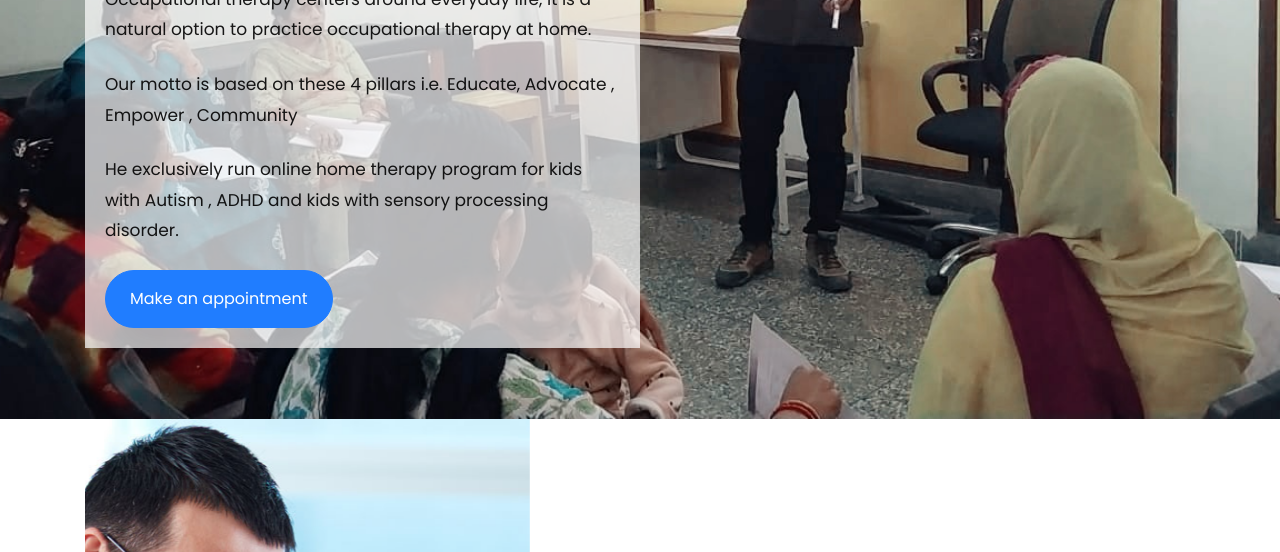
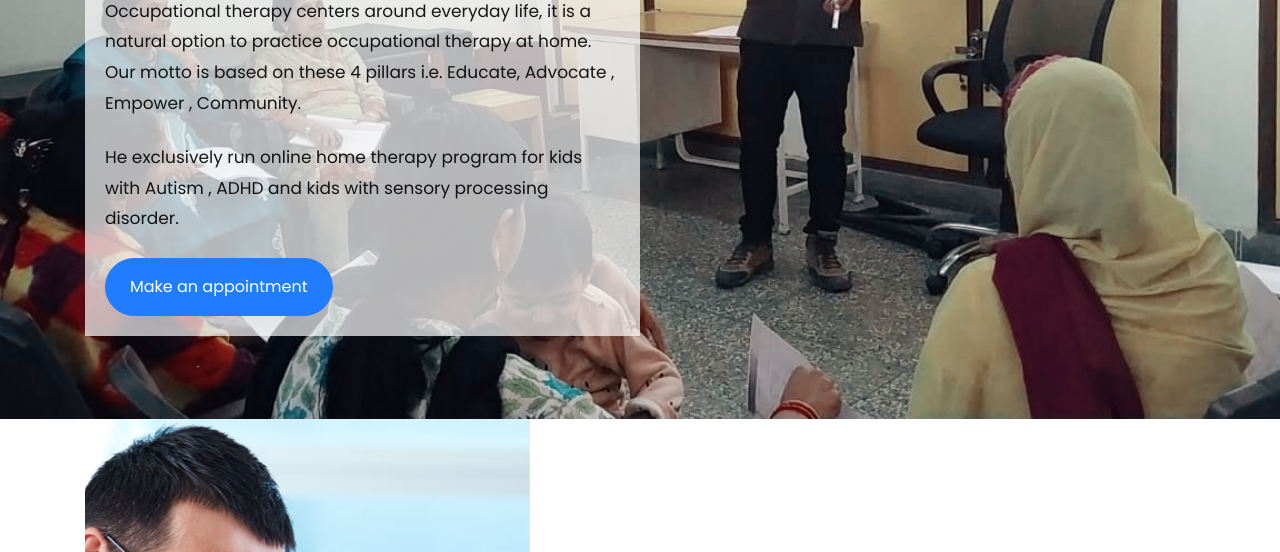
Before and after one commit to kunalot/kunalot.github.io, a plain HTML site: page index.html in a window 1280 px wide. Shown: the part 381-933 px from the top of the page. Drawn offline with Linux system fonts and the light colour scheme; some packages are replaced by stand-ins of ours; no server answers; files whose address does not match are found by name.

Commit message:
Updated content

```diff
--- a/index.html
+++ b/index.html
@@ -73,10 +73,8 @@
           	<div class="mt-5" style="background-color: rgba(255,255,255,0.7); ">
           		<span style="padding-right: 20px; padding-left: 20px; padding-top: 20px" class="subheading">A Senior Occupational Therapist</span>
 	            <h1 style="padding-right: 20px; padding-left: 20px" class="mb-4">We are here <br>for your Care</h1>
-							<p class="mb-4" style="color:rgba(0, 0, 0, 0.9);padding-right: 20px; padding-left: 20px"> Occupational therapy centers around everyday life, it is a natural option to practice occupational therapy at home.</p>
-							<p class="mb-4" style="color:rgba(0, 0, 0, 0.9);padding-right: 20px; padding-left: 20px">Our motto is based on these 4  pillars i.e. Educate, Advocate , Empower , Community</p>
-							<p class="mb-4" style="color:rgba(0, 0, 0, 0.9);padding-right: 20px; padding-left: 20px"> He exclusively run online home therapy program for kids with Autism , ADHD and kids with sensory processing disorder.
-								</p>
+							<p class="mb-4" style="color:rgba(0, 0, 0, 0.9);padding-right: 20px; padding-left: 20px"> Occupational therapy centers around everyday life, it is a natural option to practice occupational therapy at home. Our motto is based on these 4  pillars i.e. Educate, Advocate , Empower , Community.</p>
+							<p class="mb-4" style="color:rgba(0, 0, 0, 0.9);padding-right: 20px; padding-left: 20px">He exclusively run online home therapy program for kids with Autism , ADHD and kids with sensory processing disorder.</p>
 	            <p style="padding-bottom: 20px; padding-left: 20px"><a href="#appointment-section" class="btn btn-primary py-3 px-4">Make an appointment</a></p>
             </div>
           </div>
```
